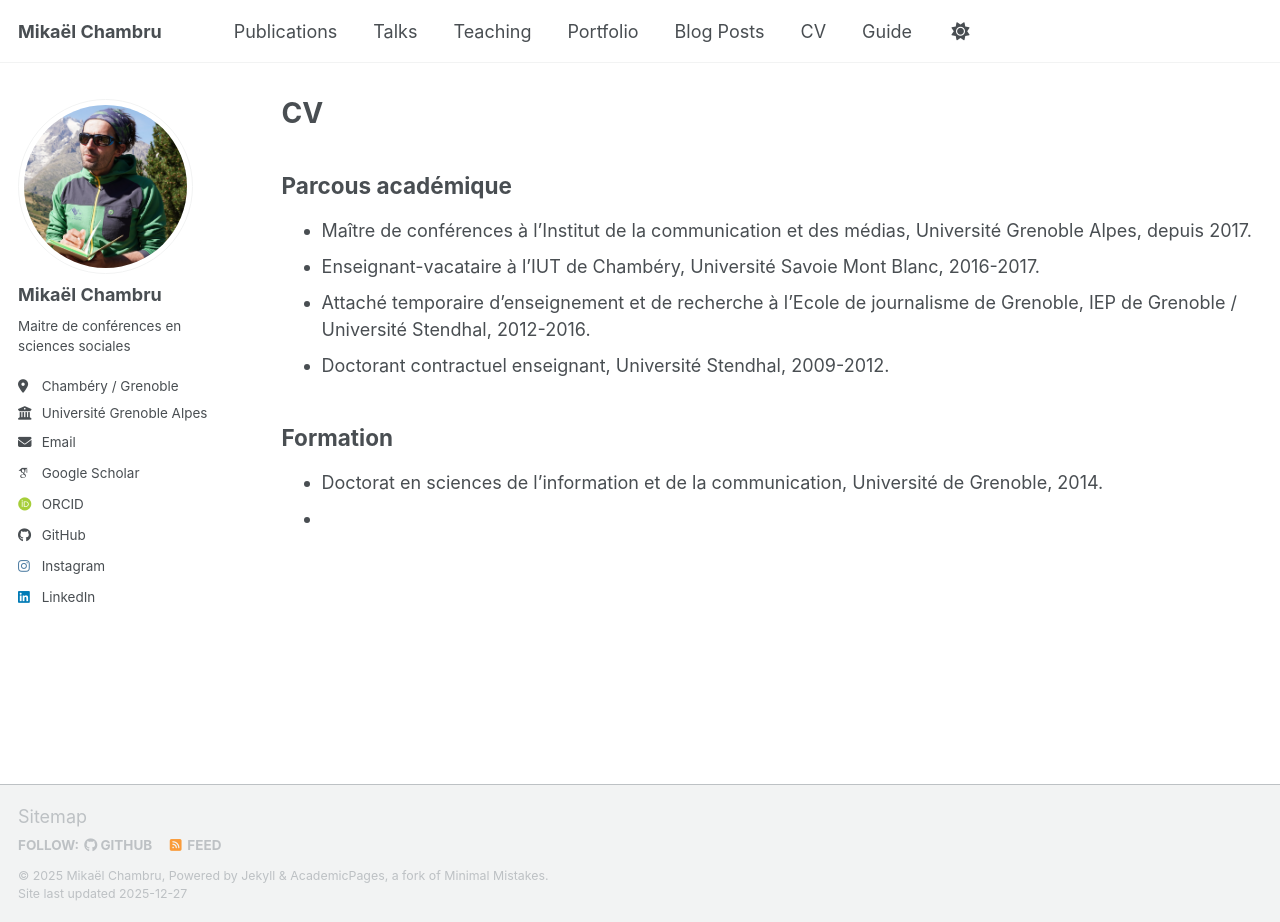
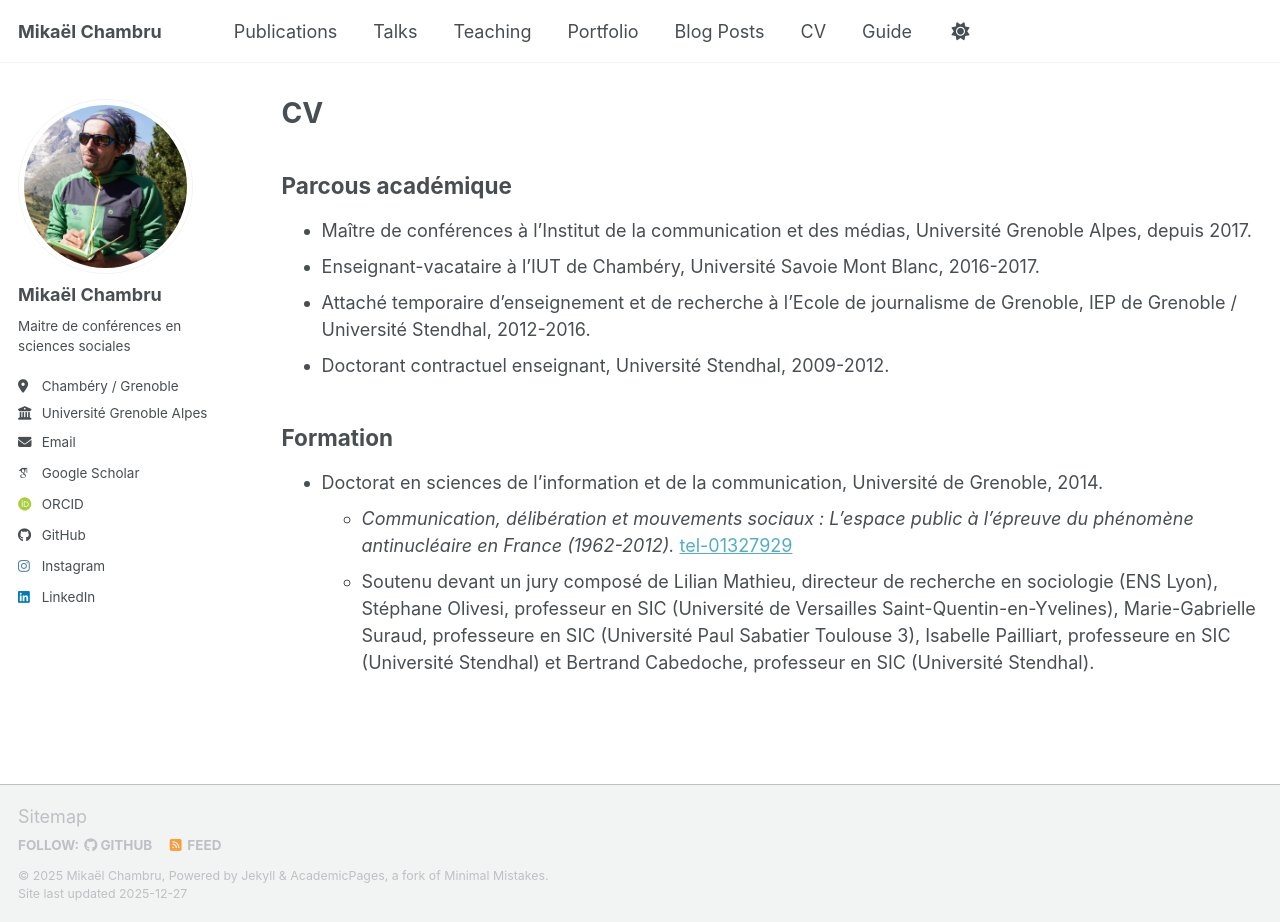
Before and after one commit to mikaelchambru/mikaelchambru.github.io, a Jekyll site: the page built from _pages/cv.md, in a window 1280 px wide and 922 px high. Built offline with Jekyll 4.4.1, drawn with Linux system fonts in a browser that asks for light colours; some web fonts are replaced; a script bundle is joined from its source files by our own code; library files that are not in the unit come from our copies.

Commit message:
Update cv.md

```diff
--- a/_pages/cv.md
+++ b/_pages/cv.md
@@ -17,4 +17,5 @@ redirect_from:
 
 ## Formation
 * Doctorat en sciences de l'information et de la communication, Université de Grenoble, 2014.
-*
+  * *Communication, délibération et mouvements sociaux : L’espace public à l’épreuve du phénomène antinucléaire en France (1962-2012).*  [tel-01327929](https://theses.hal.science/tel-01327929)
+  * Soutenu devant un jury composé de Lilian Mathieu, directeur de recherche en sociologie (ENS Lyon), Stéphane Olivesi, professeur en SIC (Université de Versailles Saint-Quentin-en-Yvelines), Marie-Gabrielle Suraud, professeure en SIC (Université Paul Sabatier Toulouse 3), Isabelle Pailliart, professeure en SIC (Université Stendhal) et Bertrand Cabedoche, professeur en SIC (Université Stendhal).
```
